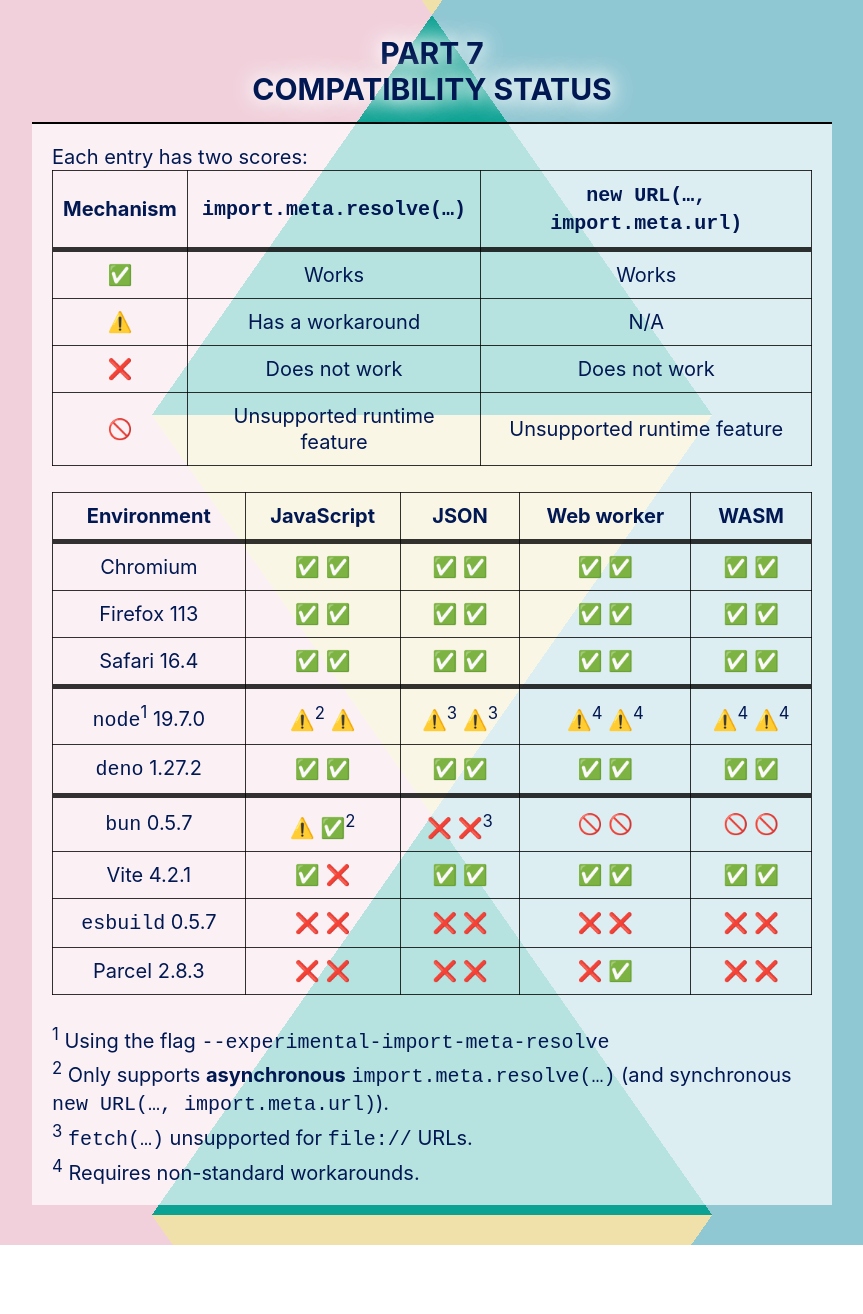
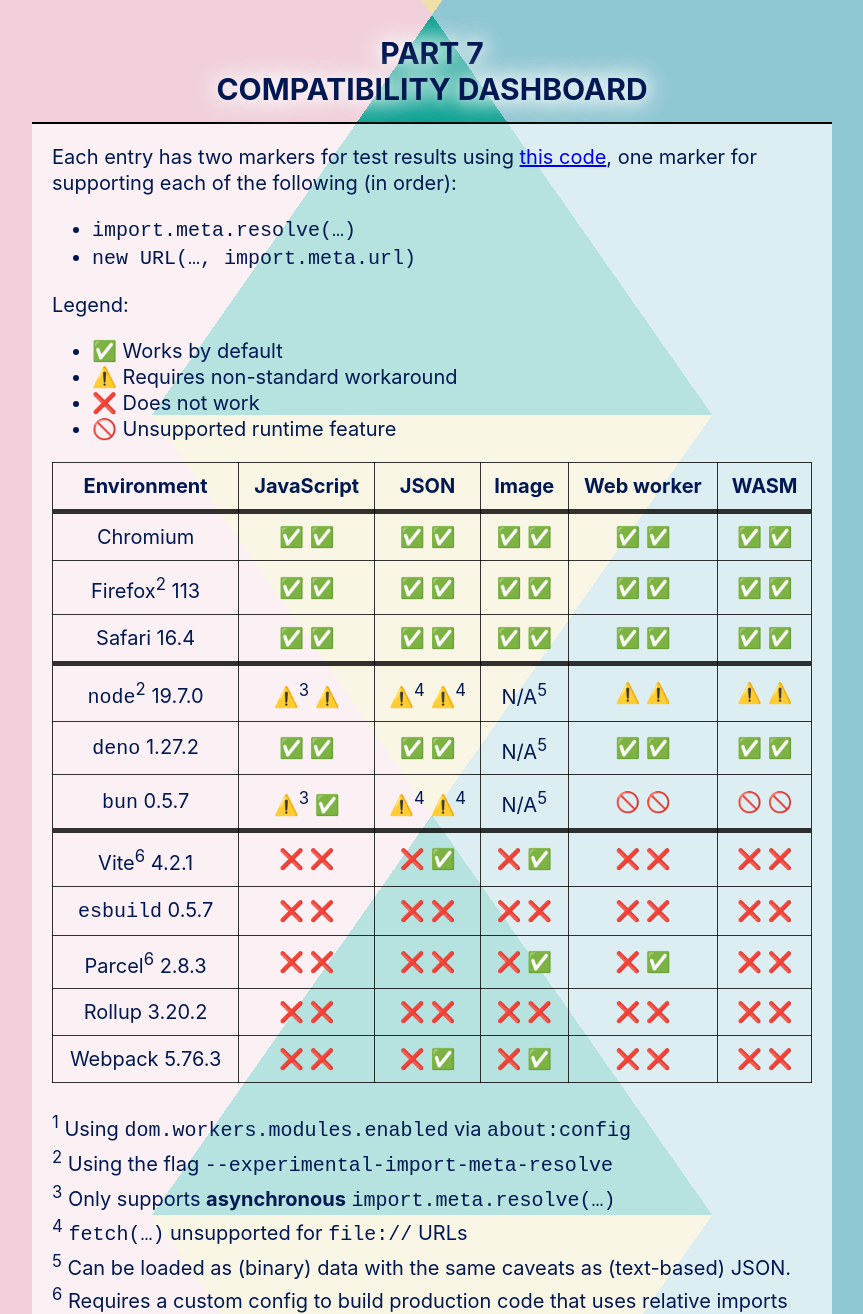
Before and after one commit to lgarron/load-everything, a website built with Vite: page index.html in a window 1280 px wide. Shown: the part 5985-7299 px from the top of the page, without its empty margins (208-1071 px from the left). Before the commit the page ends 7230 px from the top, so only its background shows below. Built offline with nearby package versions, Linux system fonts and the light colour scheme.

Commit message:
Rollup and Webpack.

```diff
--- a/index.html
+++ b/index.html
@@ -20,16 +20,6 @@
   <p class="subtitle">
     Load resources in JavaScript using code that works in all <s>universes</s> environments, using
     <a href="#import.meta.resolve"><code>import.meta.resolve(…)</code></a> and friends.
-    <!-- A standard convention for loading
-    <br>
-    <span class="alternatives">modules | CSS | images | web workers | WASM</span>
-    <br>
-    in
-    <br>
-    <span class="alternatives">browsers | <a href="https://nodejs.org/en/about">Node.js</a> | bundlers | <a
-        href="https://deno.land/">deno</a> | <a href="https://bun.sh/">bun</a></span>
-    <br>
-    using standard JavaScript module features. -->
   </p>
   <h2 id="everything"><a href="#everything">PART 1<br>EVERYTHING</a></h2>
   <section>
@@ -226,45 +216,30 @@
       into the future</b>.
   </section>
 
-  <h2 id="compatibility-status"><a href="#compatibility-status">PART 7<br>Compatibility status</a></h2>
+  <h2 id="compatibility-dashboard"><a href="#compatibility-dashboard">PART 7<br>Compatibility dashboard</a></h2>
   <section>
 
-    Each entry has two scores:
-    <br>
-    <table>
-      <thead>
-        <td>Mechanism</td>
-        <td><code>import.meta.resolve(…)</code></td>
-        <td><code>new URL(…, import.meta.url)</code></td>
-      </thead>
-      <tr>
-        <td>✅</td>
-        <td>Works</td>
-        <td>Works</td>
-      </tr>
-      <tr>
-        <td>⚠️</td>
-        <td>Has a workaround</td>
-        <td>N/A</td>
-      </tr>
-      <tr>
-        <td>❌</td>
-        <td>Does not work</td>
-        <td>Does not work</td>
-      </tr>
-      <tr>
-        <td>🚫</td>
-        <td>Unsupported runtime feature</td>
-        <td>Unsupported runtime feature</td>
-      </tr>
-    </table>
-    <br>
+    Each entry has two markers for test results using <a href="https://garron.net/temp/load-everything/test/">this
+      code</a>, one marker for supporting each of the following (in order):
+
+    <ul>
+      <li><code>import.meta.resolve(…)</code></li>
+      <li><code>new URL(…, import.meta.url)</code></li>
+    </ul>
+    Legend:
+    <ul>
+      <li>✅ Works by default</li>
+      <li>⚠️ Requires non-standard workaround</li>
+      <li>❌ Does not work</li>
+      <li>🚫 Unsupported runtime feature</li>
+    </ul>
     <table>
       <thead>
         <tr>
           <td>Environment</td>
           <td>JavaScript</td>
           <td>JSON</td>
+          <td>Image</td>
           <td>Web worker</td>
           <td>WASM</td>
         </tr>
@@ -276,9 +251,11 @@
           <td>✅ ✅</td>
           <td>✅ ✅</td>
           <td>✅ ✅</td>
+          <td>✅ ✅</td>
         </tr>
         <tr>
-          <td>Firefox 113</td>
+          <td>Firefox<sup>2</sup> 113</td>
+          <td>✅ ✅</td>
           <td>✅ ✅</td>
           <td>✅ ✅</td>
           <td>✅ ✅</td>
@@ -290,38 +267,43 @@
           <td>✅ ✅</td>
           <td>✅ ✅</td>
           <td>✅ ✅</td>
+          <td>✅ ✅</td>
         </tr>
       </tbody>
       <tbody>
         <tr>
-          <td><code>node</code><sup>1</sup> 19.7.0</td>
-          <td>⚠️<sup>2</sup> ⚠️</td>
-          <td>⚠️<sup>3</sup> ⚠️<sup>3</sup></td>
+          <td><code>node</code><sup>2</sup> 19.7.0</td>
+          <td>⚠️<sup>3</sup> ⚠️</td>
           <td>⚠️<sup>4</sup> ⚠️<sup>4</sup></td>
-          <td>⚠️<sup>4</sup> ⚠️<sup>4</sup></td>
+          <td>N/A<sup>5</sup></td>
+          <td>⚠️ ⚠️</td>
+          <td>⚠️ ⚠️</td>
         </tr>
         <tr>
           <td><code>deno</code> 1.27.2</td>
           <td>✅ ✅</td>
           <td>✅ ✅</td>
+          <td>N/A<sup>5</sup></td>
           <td>✅ ✅</td>
           <td>✅ ✅</td>
+        </tr>
+        <tr>
+          <td><code>bun</code> 0.5.7</td>
+          <td>⚠️<sup>3</sup> ✅</td>
+          <td>⚠️<sup>4</sup> ⚠️<sup>4</sup></td>
+          <td>N/A<sup>5</sup></td>
+          <td>🚫 🚫</td>
+          <td>🚫 🚫</td>
         </tr>
       </tbody>
       <tbody>
         <tr>
-          <td><code>bun</code> 0.5.7</td>
-          <td>⚠️ ✅<sup>2</sup></td>
-          <td>❌ ❌<sup>3</sup></td>
-          <td>🚫 🚫</td>
-          <td>🚫 🚫</td>
-        </tr>
-        <tr>
-          <td>Vite 4.2.1</td>
-          <td>✅ ❌</td>
-          <td>✅ ✅</td>
-          <td>✅ ✅</td>
-          <td>✅ ✅</td>
+          <td>Vite<sup>6</sup> 4.2.1</td>
+          <td>❌ ❌</td>
+          <td>❌ ✅</td>
+          <td>❌ ✅</td>
+          <td>❌ ❌</td>
+          <td>❌ ❌</td>
         </tr>
         <tr>
           <td><code>esbuild</code> 0.5.7</td>
@@ -329,25 +311,51 @@
           <td>❌ ❌</td>
           <td>❌ ❌</td>
           <td>❌ ❌</td>
+          <td>❌ ❌</td>
         </tr>
         <tr>
-          <td>Parcel 2.8.3</td>
+          <td>Parcel<sup>6</sup> 2.8.3</td>
           <td>❌ ❌</td>
           <td>❌ ❌</td>
           <td>❌ ✅</td>
+          <td>❌ ✅</td>
+          <td>❌ ❌</td>
+        </tr>
+        <tr>
+          <td>Rollup 3.20.2</td>
+          <td>❌ ❌</td>
+          <td>❌ ❌</td>
+          <td>❌ ❌</td>
+          <td>❌ ❌</td>
+          <td>❌ ❌</td>
+        </tr>
+        <tr>
+          <td>Webpack 5.76.3</td>
+          <td>❌ ❌</td>
+          <td>❌ ✅</td>
+          <td>❌ ✅</td>
+          <td>❌ ❌</td>
           <td>❌ ❌</td>
         </tr>
       </tbody>
     </table>
     <br>
-    <sup>1</sup> Using the flag <code>--experimental-import-meta-resolve</code>
+    <sup>1</sup> Using <code>dom.workers.modules.enabled</code> via <code>about:config</code>
     <br>
-    <sup>2</sup> Only supports <b>asynchronous</b> <code>import.meta.resolve(…)</code> (and
-    synchronous <code>new URL(…, import.meta.url)</code>).
+    <sup>2</sup> Using the flag <code>--experimental-import-meta-resolve</code>
     <br>
-    <sup>3</sup> <code>fetch(…)</code> unsupported for <code>file://</code> URLs.
+    <sup>3</sup> Only supports <b>asynchronous</b> <code>import.meta.resolve(…)</code>
     <br>
-    <sup>4</sup> Requires non-standard workarounds.
+    <sup>4</sup> <code>fetch(…)</code> unsupported for <code>file://</code> URLs
+    <br>
+    <sup>5</sup> Can be loaded as (binary) data with the same caveats as (text-based) JSON.
+    <br>
+    <sup>6</sup> Requires a custom config to build production code that uses relative imports
+    <br>
+    <br>
+    Note: The markers here are not meant to imply that projects have done anything wrong by lacking support. Some of
+    them have to support a wide variety of configurations, and it may not be easy to support ESM-only features. However,
+    this dashboard <b>does</b> serve as a rough measure of how widely usable these resource loading conventions are.
   </section>
 </body>
 
--- a/package.json
+++ b/package.json
@@ -1,10 +1,13 @@
 {
   "type": "module",
   "devDependencies": {
-    "esbuild": "^0.17.13"
+    "esbuild": "^0.17.13",
+    "webpack": "^5.76.3",
+    "webpack-cli": "^5.0.1"
   },
   "dependencies": {
     "parcel": "^2.8.3",
+    "rollup": "^3.20.2",
     "vite": "^4.2.1"
   }
 }
--- /dev/null
+++ b/vite.config.ts
@@ -0,0 +1,7 @@
+export default {
+  root: "test",
+  base: "./",
+  build: {
+    outDir: new URL("./dist/test-vite", import.meta.url).pathname
+  }
+}
--- /dev/null
+++ b/webpack.config.mjs
@@ -0,0 +1,7 @@
+export default {
+  entry: "./test/entry.js",
+  output: {
+    filename: "entry.js",
+    path: new URL("./dist/test-webpack", import.meta.url).pathname,
+  },
+};
```
Also changed, not shown: test/entry.js (+31 -1 lines), test/index.html (+35 -2 lines), test/relative-path/poster.jpeg (added), 2 other files.
